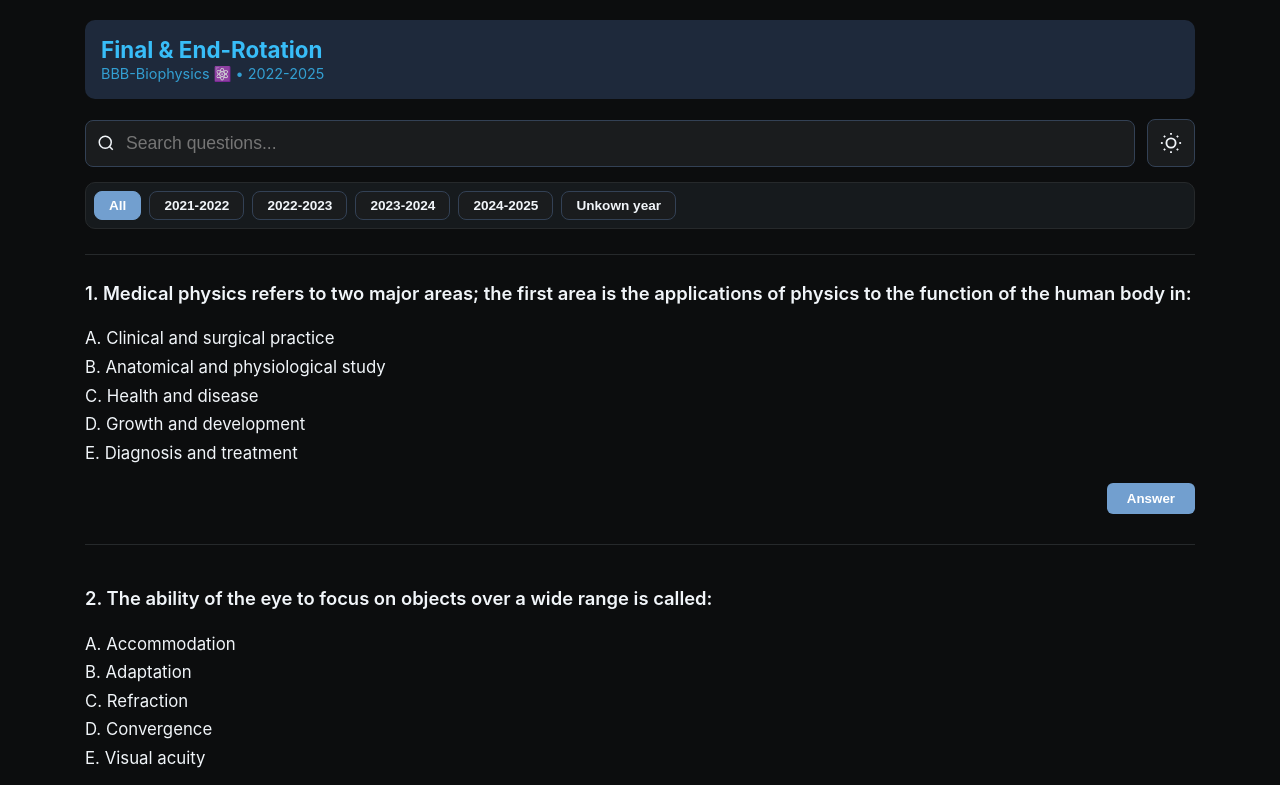
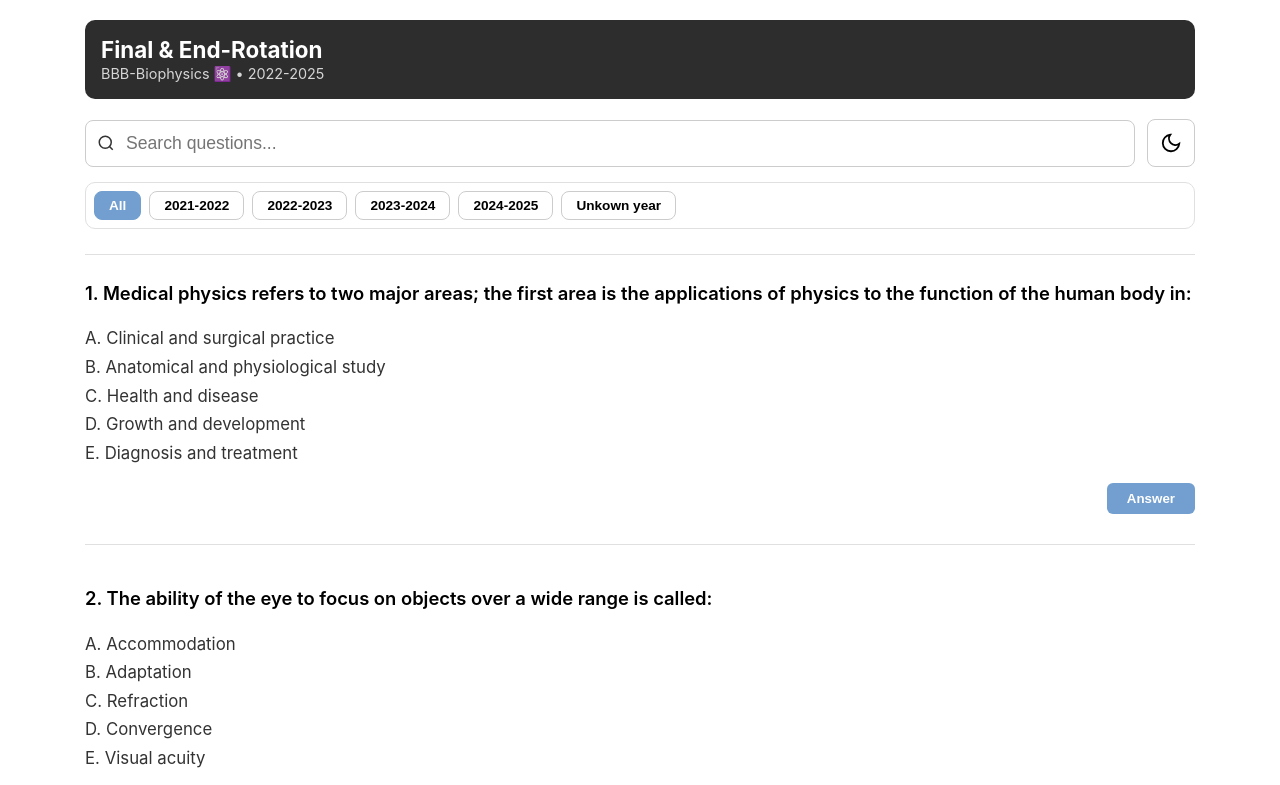
Before and after one commit to shabazrasheed10-rgb/Med-test, a plain HTML site: page Biophysics.html in a window 1280 px wide. Both pictures are taken after a click on the button 1171 px from the left and 143 px from the top of the page. Shown: the top 785 px of the page. Drawn offline with Linux system fonts and the light colour scheme.

Commit message:
Update Biophysics.html

```diff
--- a/Biophysics.html
+++ b/Biophysics.html
@@ -7,6 +7,20 @@
 
     <style>
          :root {
+    /* Dark Mode (Now Default) */
+    --bg-body: #0c0d0e;
+    --text-main: #f1f5f9;
+    --text-opts: #f1f5f9;
+    --header-bg: #1e293b;
+    --header-text: #38bdf8;
+    --border-color: #26292b;
+    --input-bg: #1a1c1e;
+    --input-border: #334155;
+    --ans-bg: #1e293b;
+    --ans-text: #f0cf6a;
+}
+
+[data-theme="light"] {
     /* Light Mode */
     --bg-body: #ffffff;
     --text-main: #000000;
@@ -18,22 +32,6 @@
     --input-border: #cccccc;
     --ans-bg: #f1f8e9;
     --ans-text: #2e7d32;
-            --filter-bg: #f8f9fa;
-        }
-
-        [data-theme="dark"] {
-            /* Dark Mode */
-            --bg-body: #0c0d0e;
-            --text-main: #f1f5f9;
-            --text-opts: #f1f5f9;
-            --header-bg: #1e293b;
-            --header-text: #38bdf8;
-            --border-color: #26292b;
-            --input-bg: #1a1c1e;
-            --input-border: #334155;
-            --ans-bg: #1e293b;
-            --ans-text: #f0cf6a;
-            --filter-bg: #161a1d;
 }
 
         body {
@@ -194,7 +192,9 @@
             <input type="text" id="search-input" placeholder="Search questions..." onkeyup="handleSearch()">
         </div>
           <button class="theme-toggle" onclick="toggleTheme()">
-            <svg id="theme-icon" width="22" height="22" viewBox="0 0 24 24" fill="none" stroke="currentColor" stroke-width="2"><path d="M21 12.79A9 9 0 1 1 11.21 3 7 7 0 0 0 21 12.79z"></path></svg>
+    <svg id="theme-icon" width="22" height="22" viewBox="0 0 24 24" fill="none" stroke="currentColor" stroke-width="2">
+        <circle cx="12" cy="12" r="5"></circle><line x1="12" y1="1" x2="12" y2="3"></line><line x1="12" y1="21" x2="12" y2="23"></line><line x1="4.22" y1="4.22" x2="5.64" y2="5.64"></line><line x1="18.36" y1="18.36" x2="19.78" y2="19.78"></line><line x1="1" y1="12" x2="3" y2="12"></line><line x1="21" y1="12" x2="23" y2="12"></line><line x1="4.22" y1="19.78" x2="5.64" y2="18.36"></line><line x1="18.36" y1="5.64" x2="19.78" y2="4.22"></line>
+    </svg>
 </button>
     </div>
 
@@ -223,13 +223,20 @@
 function toggleTheme() {
     const body = document.body;
     const icon = document.getElementById('theme-icon');
-    const isDark = body.getAttribute('data-theme') === 'dark';
-    if (isDark) {
+
+    // Check if we are currently in light mode
+    const isLight = body.getAttribute('data-theme') === 'light';
+
+    if (isLight) {
+        // Switch to DARK (The Default)
         body.removeAttribute('data-theme');
+        // Change icon to SUN (so user can switch back to Light)
+        icon.innerHTML = '<circle cx="12" cy="12" r="5"></circle><line x1="12" y1="1" x2="12" y2="3"></line><line x1="12" y1="21" x2="12" y2="23"></line><line x1="4.22" y1="4.22" x2="5.64" y2="5.64"></line><line x1="18.36" y1="18.36" x2="19.78" y2="19.78"></line><line x1="1" y1="12" x2="3" y2="12"></line><line x1="21" y1="12" x2="23" y2="12"></line><line x1="4.22" y1="19.78" x2="5.64" y2="18.36"></line><line x1="18.36" y1="5.64" x2="19.78" y2="4.22"></line>';
+    } else {
+        // Switch to LIGHT
+        body.setAttribute('data-theme', 'light');
+        // Change icon to MOON (so user can switch back to Dark)
         icon.innerHTML = '<path d="M21 12.79A9 9 0 1 1 11.21 3 7 7 0 0 0 21 12.79z"></path>';
-    } else {
-        body.setAttribute('data-theme', 'dark');
-        icon.innerHTML = '<circle cx="12" cy="12" r="5"></circle><line x1="12" y1="1" x2="12" y2="3"></line><line x1="12" y1="21" x2="12" y2="23"></line><line x1="4.22" y1="4.22" x2="5.64" y2="5.64"></line><line x1="18.36" y1="18.36" x2="19.78" y2="19.78"></line><line x1="1" y1="12" x2="3" y2="12"></line><line x1="21" y1="12" x2="23" y2="12"></line><line x1="4.22" y1="19.78" x2="5.64" y2="18.36"></line><line x1="18.36" y1="5.64" x2="19.78" y2="4.22"></line>';
     }
 }
 
```
Lines whose indentation alone changed are shown as unchanged.
